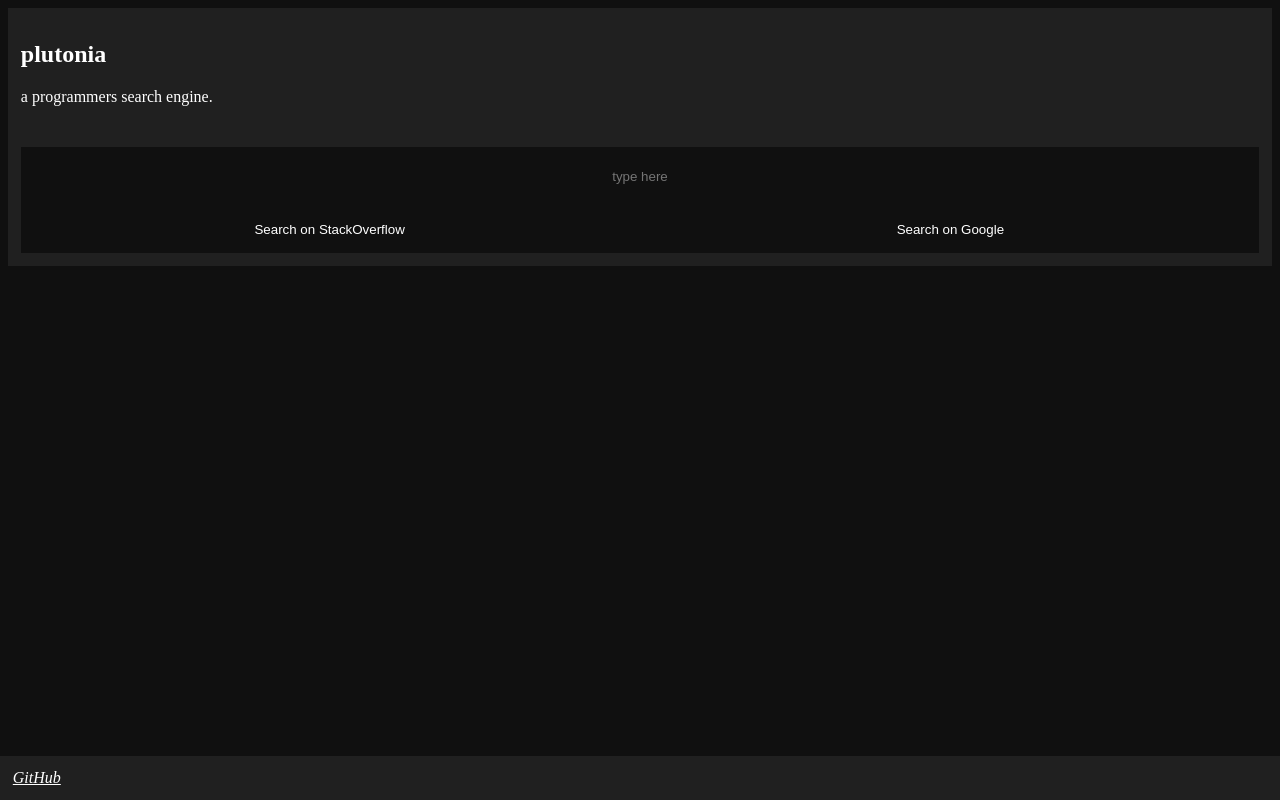
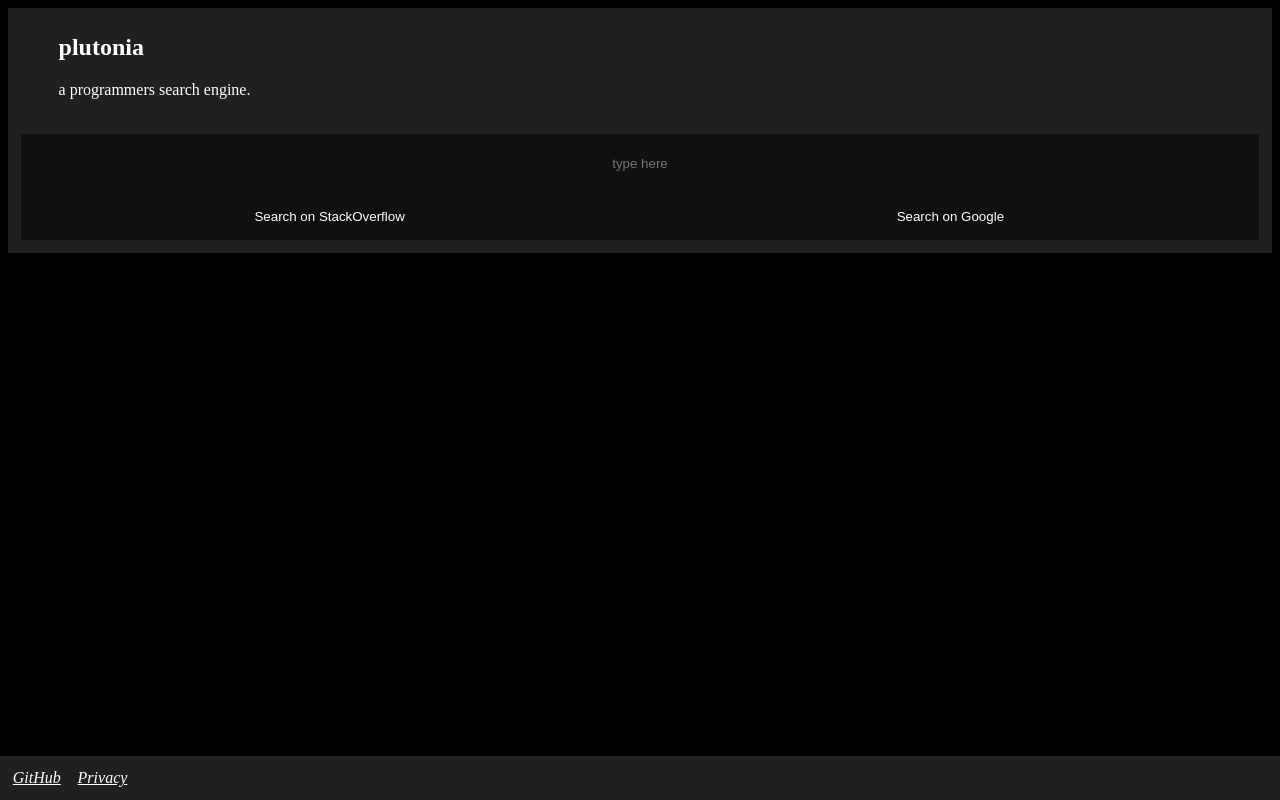
Before and after one commit to codeducks/plutonia, a plain HTML site: page index.html in a window 1280 px wide. Drawn offline with Linux system fonts and the light colour scheme.

Commit message:
update..

```diff
--- a/desktop.css
+++ b/desktop.css
@@ -1,20 +1,20 @@
-html {
-
-    background-color: #101010;
-
-}
-
-.bgtop {
-    color: #fff;
-    background-color: #202020;
-    padding: 1vw;
-}
+@import "src/general.css";
 
 .mid {
     top: 50%;
     text-align: center;
     padding: 1vw;
     background-color: #202020;
+}
+
+.search {
+    text-align: center;
+    width: 100%;
+    height: 7.5%;
+    color: #fff;
+    background-color: #101010;
+    border: 0;
+
 }
 
 .submit {
@@ -29,39 +29,3 @@ html {
     height: 6%;
 
 }
-
-.submit:hover {
-
-    background-color: #303030;
-
-}
-
-.search {
-    text-align: center;
-    width: 100%;
-    height: 7.5%;
-    color: #fff;
-    background-color: #101010;
-    border: 0;
-
-}
-
-.btns {
-
-    display: block;
-    background-color: #101010;
-
-}
-
-.footer {
-    position: fixed;
-    bottom: 0;
-    left: 0;
-    width: 100%;
-    margin: auto;
-    padding: 1vw;
-    color: #fff;
-    background-color: #202020;
-}
-
-:focus {outline:none;}
--- a/index.html
+++ b/index.html
@@ -40,7 +40,8 @@
 
 <footer class="footer">
 
-    <a href="https://github.com/codeducks/plutonia" style="color: #fff; font-style: oblique;">GitHub</a>
+    <a class="link" href="https://github.com/codeducks/plutonia">GitHub</a>
+    <a class="link" href="etc/privacy">Privacy</a>
 
 </footer>
 
--- a/mobile/mobile.css
+++ b/mobile/mobile.css
@@ -1,55 +1,21 @@
-html {
-
-    background-color: #000;
-
-}
-
-.bgtop {
-
-    color: #fff;
-    padding-top: 0.5%;
-    padding-left: 4%;
-    padding-bottom: 0.5%;
-    background-color: #202020;
-
-}
+@import "../src/general.css";
 
 .search {
     text-align: center;
     width: 100%;
     height: 6.3%;
     color: #fff;
-    background-color: #101010;
+    background-color: #202020;
     border: 0;
-
-}
-
-.btns {
-
-    background-color: #202020;
 
 }
 
 .submit {
 
     color: #ffffff;
-    background-color: #202020;
+    background-color: #303030;
     border: 0;
     width: 100%;
     height: 6.3%;
 
 }
-
-
-.footer {
-    position: fixed;
-    bottom: 0;
-    left: 0;
-    width: 100%;
-    margin: auto;
-    padding: 1vw;
-    color: #fff;
-    background-color: #202020;
-}
-
-:focus {outline:none;}
--- /dev/null
+++ b/src/general.css
@@ -0,0 +1,52 @@
+html {
+
+    background-color: #000;
+
+}
+
+.bgtop {
+
+    color: #fff;
+    padding-top: 0.5%;
+    padding-left: 4%;
+    padding-bottom: 0.5%;
+    background-color: #202020;
+
+}
+
+.btns {
+
+    display: block;
+    background-color: #101010;
+
+}
+
+
+.submit:hover {
+
+    background-color: #303030;
+
+}
+
+
+.footer {
+    position: fixed;
+    bottom: 0;
+    left: 0;
+    width: 100%;
+    margin: auto;
+    padding: 1vw;
+    color: #fff;
+    font-style: oblique;
+    background-color: #202020;
+}
+
+.link {
+
+    color: #fff;
+    font-style: oblique;
+    margin-right: 1%;
+
+}
+
+:focus {outline:none;}
```
Also changed, not shown: etc/privacy/privacy.html (added, +24 -0 lines), mobile/index.html (+3 -1 lines), src/fancypants.js (+4 -4 lines).
